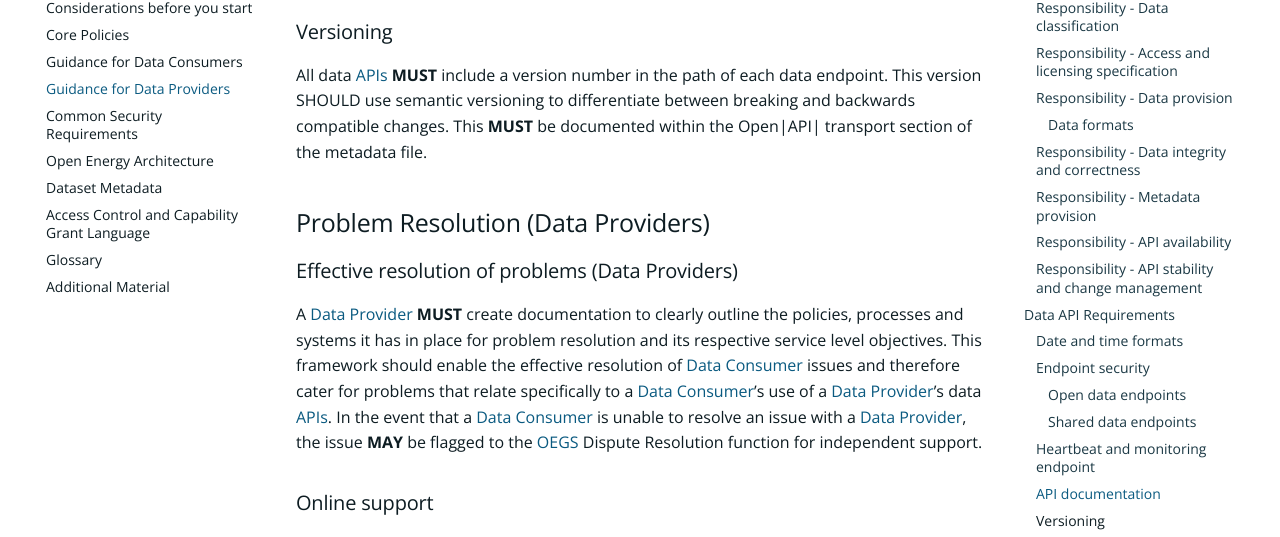
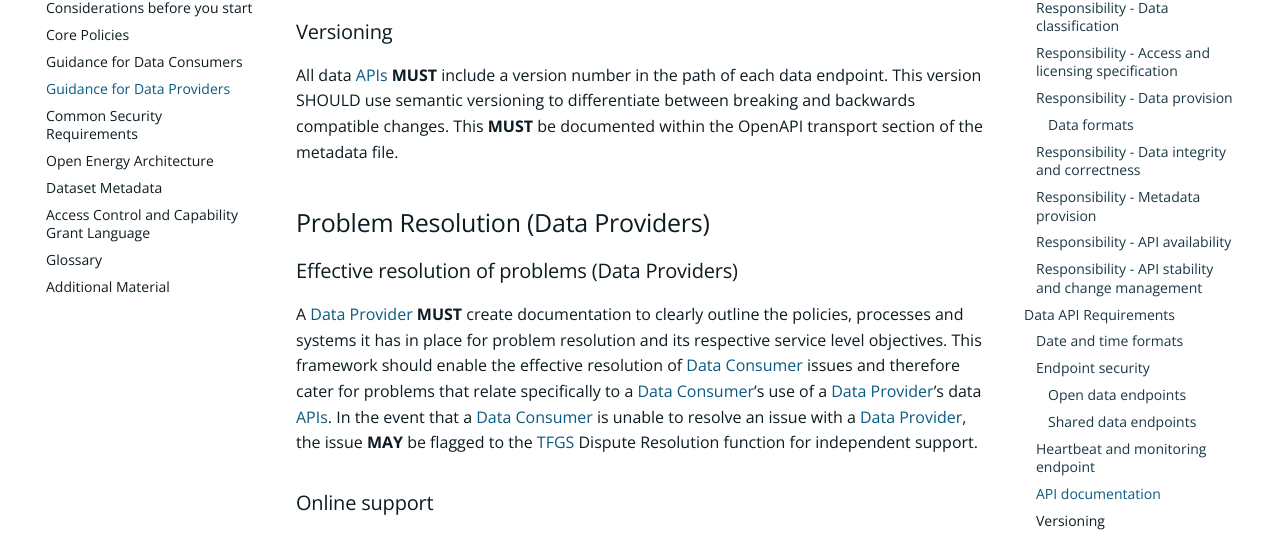
Before and after one commit to icebreakerone/ib1-technical-docs, an MkDocs documentation site: the page built from docs/ops_guidelines/data_provider_ops_guidelines.md, in a window 1280 px wide and 900 px high, scrolled down 4769 px. Shown: the part 145-682 px from the top of the window. Built offline with MkDocs 1.6.1 and Material for MkDocs 9.7.7, drawn with Linux system fonts in a browser that asks for light colours; the version menu is left out.

Commit message:
docs/ops_guidelines/data_provider_ops_guidelines.md updated from https://stackedit.net/

```diff
--- a/docs/ops_guidelines/data_provider_ops_guidelines.md
+++ b/docs/ops_guidelines/data_provider_ops_guidelines.md
@@ -151,35 +151,24 @@ Data [APIs](../glossary.md#term-Application-programming-interface) **MUST** be d
 
 ### Versioning
 
-All data [APIs](../glossary.md#term-Application-programming-interface) **MUST** include a version number in the path of each data endpoint. This version SHOULD use semantic
-versioning to differentiate between breaking and backwards compatible changes. This **MUST** be documented within the
-Open|API| transport section of the metadata file.
+All data [APIs](../glossary.md#term-Application-programming-interface) **MUST** include a version number in the path of each data endpoint. This version SHOULD use semantic versioning to differentiate between breaking and backwards compatible changes. This **MUST** be documented within the OpenAPI transport section of the metadata file.
 
 ## Problem Resolution (Data Providers)
 
 ### Effective resolution of problems (Data Providers)
 
-A [Data Provider](../glossary.md#term-Data-Provider) **MUST** create documentation to clearly outline the policies, processes and systems it has in place for problem
-resolution and its respective service level objectives. This framework should enable the effective resolution of [Data Consumer](../glossary.md#term-Data-Consumer)
-issues and therefore cater for problems that relate specifically to a [Data Consumer](../glossary.md#term-Data-Consumer)’s use of a [Data Provider](../glossary.md#term-Data-Provider)’s data [APIs](../glossary.md#term-Application-programming-interface). In the event that a
-[Data Consumer](../glossary.md#term-Data-Consumer) is unable to resolve an issue with a [Data Provider](../glossary.md#term-Data-Provider), the issue **MAY** be flagged to the [OEGS](../glossary.md#term-Open-Energy-Governance-Service) Dispute Resolution function for
+A [Data Provider](../glossary.md#term-Data-Provider) **MUST** create documentation to clearly outline the policies, processes and systems it has in place for problem resolution and its respective service level objectives. This framework should enable the effective resolution of [Data Consumer](../glossary.md#term-Data-Consumer) issues and therefore cater for problems that relate specifically to a [Data Consumer](../glossary.md#term-Data-Consumer)’s use of a [Data Provider](../glossary.md#term-Data-Provider)’s data [APIs](../glossary.md#term-Application-programming-interface). In the event that a [Data Consumer](../glossary.md#term-Data-Consumer) is unable to resolve an issue with a [Data Provider](../glossary.md#term-Data-Provider), the issue **MAY** be flagged to the [TFGS](../glossary.md#term-Trust-Framework-Governance-Service) Dispute Resolution function for
 independent support.
 
 ### Online support
 
-[Data Providers](../glossary.md#term-Data-Provider) **SHOULD** provide [Frequently Asked Questions](../glossary.md#term-Frequently-Asked-Question), which address areas that may be specific to [Data Consumers](../glossary.md#term-Data-Consumer) such as technical advice or test facility
-guidance. They should also consider a means of identifying recurring questions or user-error issues so these can be
-collated into [Frequently Asked Questions](../glossary.md#term-Frequently-Asked-Question) to support the early resolution of problems.
+[Data Providers](../glossary.md#term-Data-Provider) **SHOULD** provide [Frequently Asked Questions](../glossary.md#term-Frequently-Asked-Question), which address areas that may be specific to [Data Consumers](../glossary.md#term-Data-Consumer) such as technical advice or test facility guidance. They should also consider a means of identifying recurring questions or user-error issues so these can be collated into [Frequently Asked Questions](../glossary.md#term-Frequently-Asked-Question) to support the early resolution of problems.
 
-Problem resolution documentation, [Frequently Asked Questions](../glossary.md#term-Frequently-Asked-Question), contact details, opening times and out of hours support **SHOULD** be published
-and easily accessible in one collective area on the [Data Provider](../glossary.md#term-Data-Provider)’s website.
+Problem resolution documentation, [Frequently Asked Questions](../glossary.md#term-Frequently-Asked-Question), contact details, opening times and out of hours support **SHOULD** be published and easily accessible in one collective area on the [Data Provider](../glossary.md#term-Data-Provider)’s website.
 
 ### Ticket management process
 
-[Data Providers](../glossary.md#term-Data-Provider) **MUST** ensure they have a functioning ticket management system which enables them to respond to issues and
-problems raised within clearly defined service level targets. A successful problem resolution framework will enable the
-efficient identification and resolution of problems which specifically impact [Data Consumers](../glossary.md#term-Data-Consumer). The system for raising and reporting
-on tickets should be transparent in order to fully inform users and engender trust across the ecosystem.
+[Data Providers](../glossary.md#term-Data-Provider) **MUST** ensure they have a functioning ticket management system which enables them to respond to issues and problems raised within clearly defined service level targets. A successful problem resolution framework will enable the efficient identification and resolution of problems which specifically impact [Data Consumers](../glossary.md#term-Data-Consumer). The system for raising and reporting on tickets should be transparent in order to fully inform users and engender trust across the ecosystem.
 
 ### Dispute resolution for access control and capability grant policies (Data Providers)
 
```
Also changed, not shown: other parts of docs/ops_guidelines/data_provider_ops_guidelines.md (+1 -1 lines).
